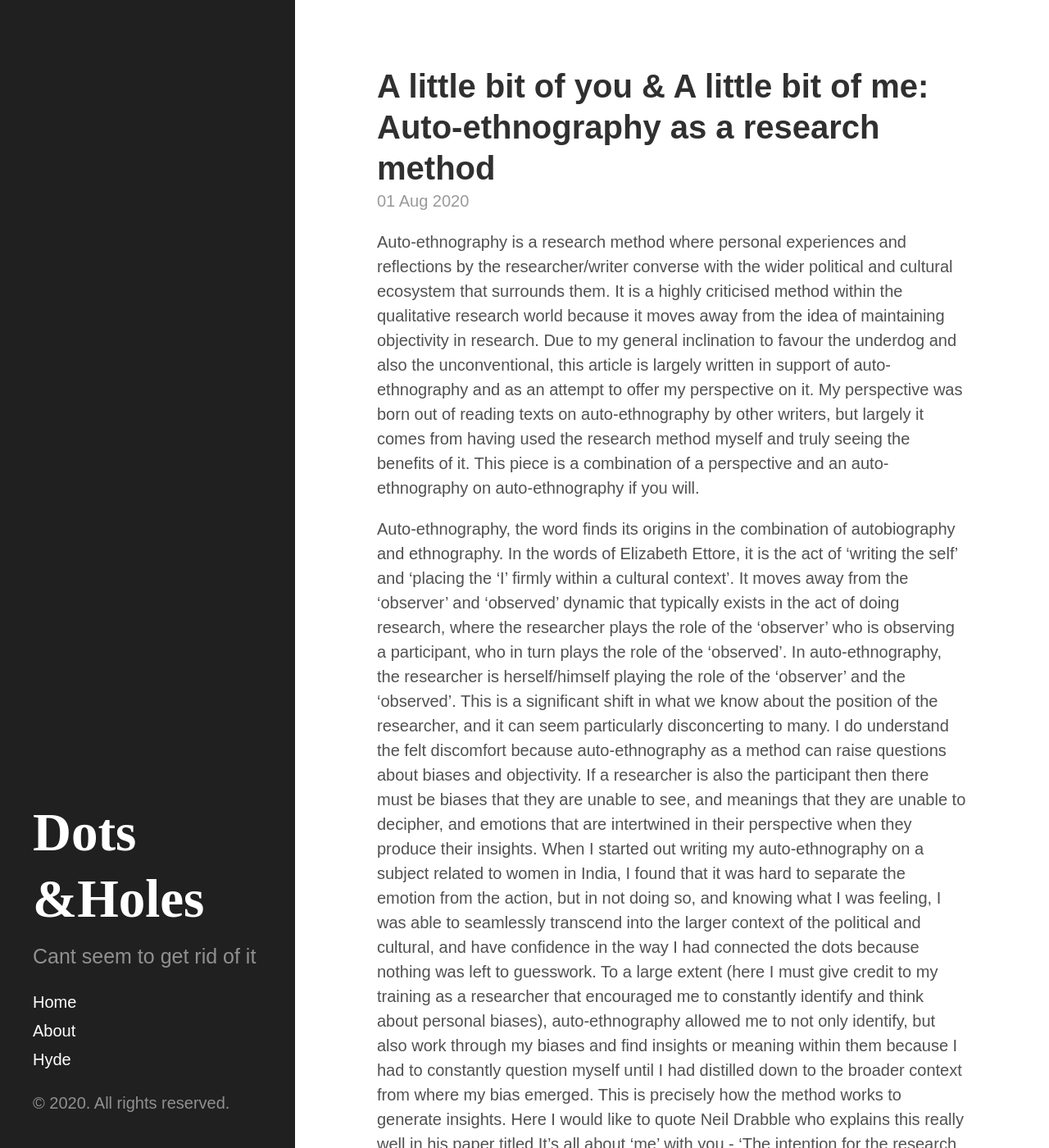
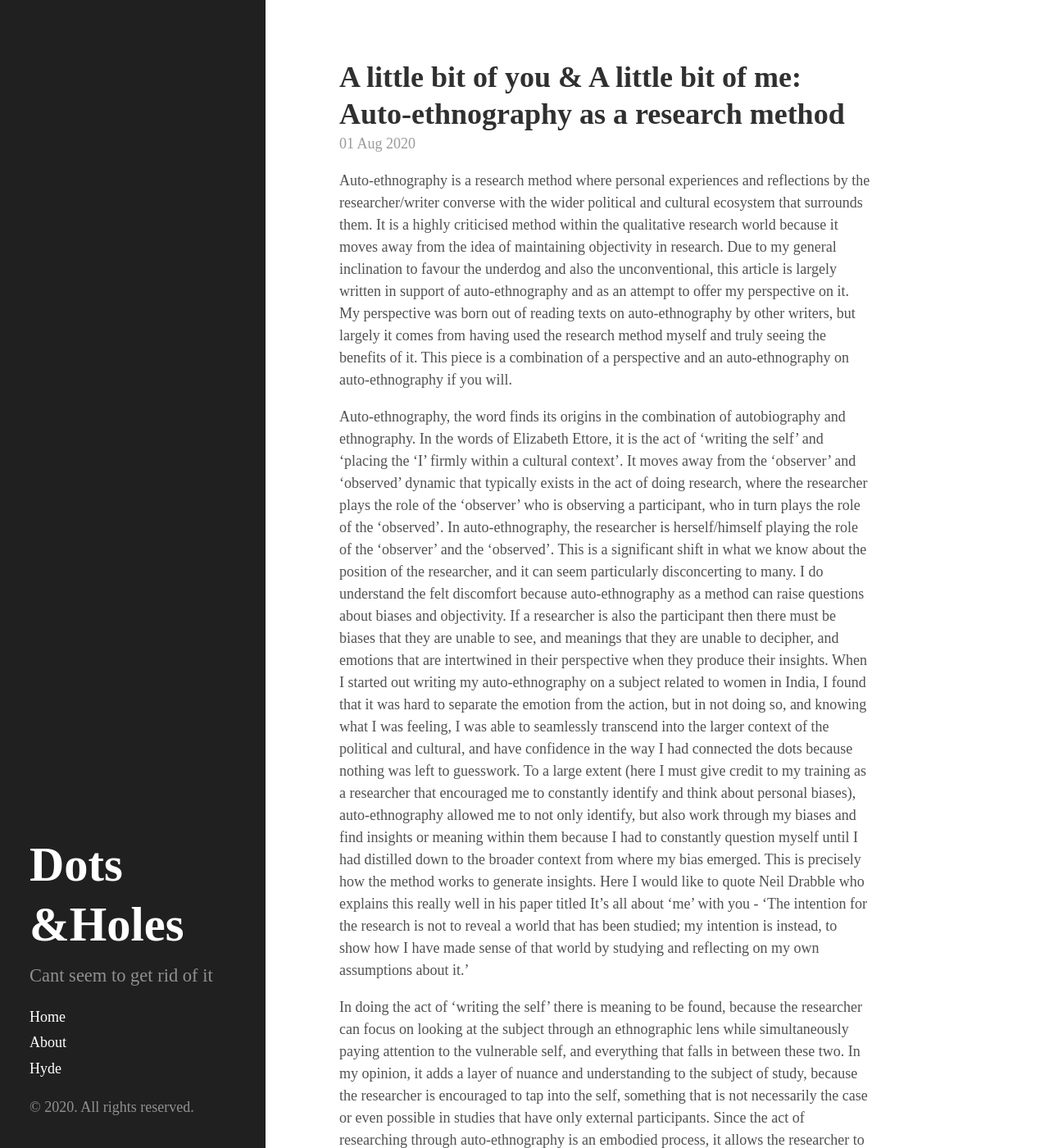
Before and after one commit to dotsandholes/dotsandholes.github.io, a Jekyll site: the page built from index.html, in a window 1280 px wide and 1400 px high. Shown: the whole window at 82% size. Built offline with Jekyll 4.4.1, drawn with Linux system fonts in a browser that asks for light colours; the list of posts is cut into pages by our own code.

Commit message:
Update hyde.css

```diff
--- a/public/css/hyde.css
+++ b/public/css/hyde.css
@@ -32,16 +32,16 @@
  */
 
 html {
-  font-family: "Josefin Sans", Montserrat, sans-serif;
+  font-family: "Josefin Sans", Montserrat, serif;
 }
 @media (min-width: 48em) {
   html {
-    font-size: 16px;
+    font-size: 14px;
   }
 }
 @media (min-width: 58em) {
   html {
-    font-size: 20px;
+    font-size: 18px;
   }
 }
 
```
